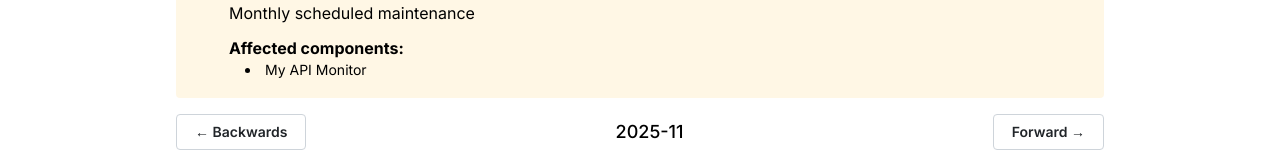
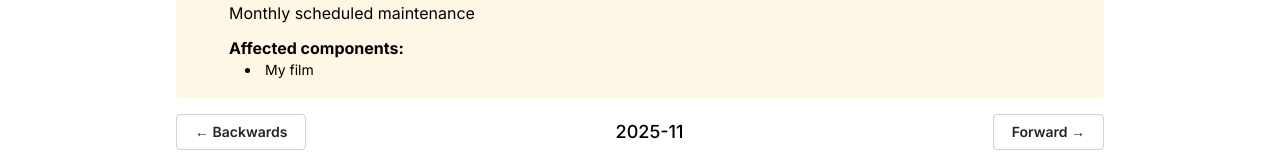
Before and after one commit to teiddy/Uptimeflare, a Next.js app: page /incidents in a window 1280 px wide. Shown: the part 202-354 px from the top of the page. Built offline with nearby package versions, Linux system fonts and the light colour scheme.

Commit message:
Update uptime.config.ts

```diff
--- a/uptime.config.ts
+++ b/uptime.config.ts
@@ -42,15 +42,15 @@ const workerConfig: WorkerConfig = {
       // `id` should be unique, history will be kept if the `id` remains constant
       id: 'foo_monitor',
       // `name` is used at status page and callback message
-      name: 'My API Monitor',
+      name: 'My film',
       // `method` should be a valid HTTP Method
       method: 'POST',
       // `target` is a valid URL
-      target: 'https://example.com',
+      target: 'https://tg414300.com',
       // [OPTIONAL] `tooltip` is ONLY used at status page to show a tooltip
       tooltip: 'This is a tooltip for this monitor',
       // [OPTIONAL] `statusPageLink` is ONLY used for clickable link at status page
-      statusPageLink: 'https://example.com',
+      statusPageLink: 'https://www.tg414300.com',
       // [OPTIONAL] `hideLatencyChart` will hide status page latency chart if set to true
       hideLatencyChart: false,
       // [OPTIONAL] `expectedCodes` is an array of acceptable HTTP response codes, if not specified, default to 2xx
```
